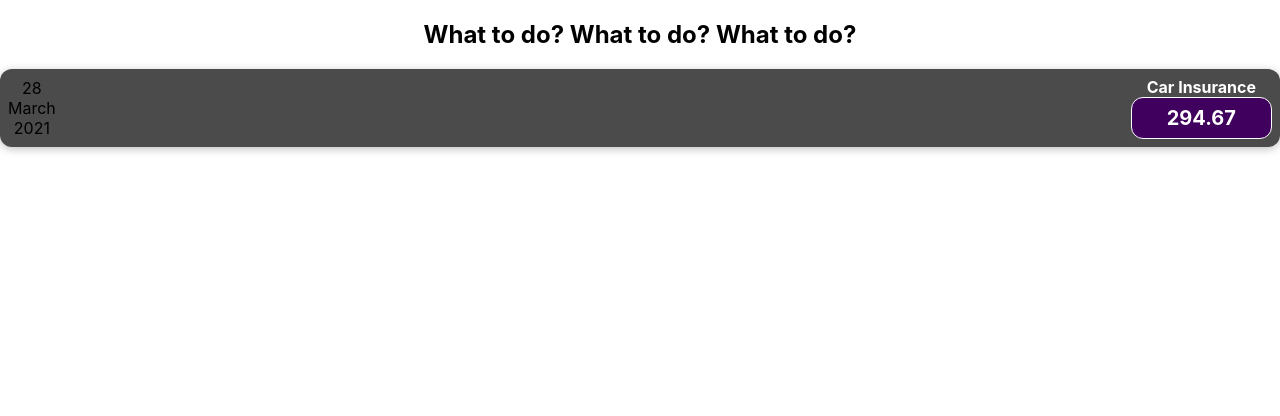
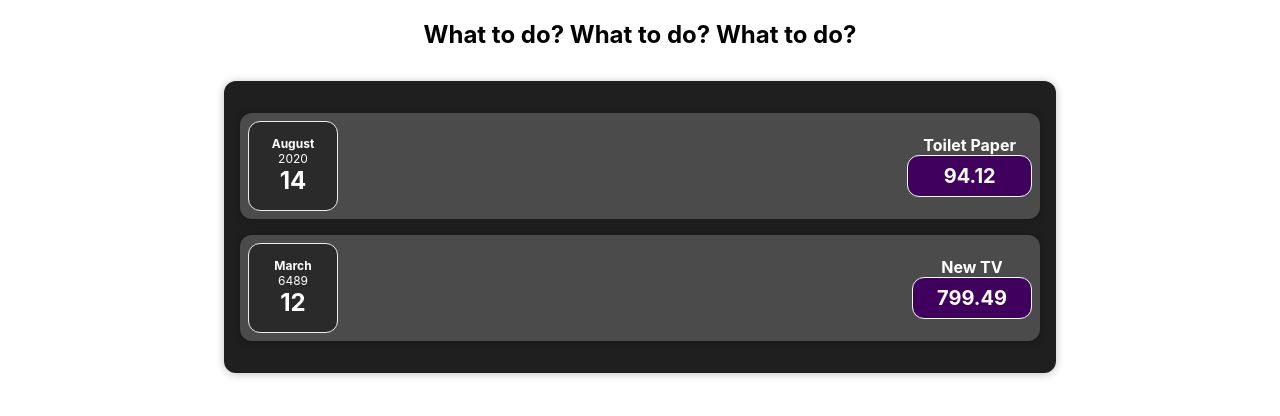
Before and after one commit to akashdeeep/expense-tracker, a React (Create React App) app: page / in a window 1280 px wide. Shown: the top 416 px of the page. Built offline with nearby package versions, Linux system fonts and the light colour scheme.

Commit message:
created expenses card

```diff
--- a/src/App.js
+++ b/src/App.js
@@ -1,14 +1,30 @@
 import "./App.css";
-import ExpenseItem from "./components/ExpenseItem";
+import Expenses from "./components/Expenses";
+
+const expenses = [
+	{
+		id: "e1",
+		title: "Toilet Paper",
+		amount: 94.12,
+		date: new Date(2020, 7, 14),
+	},
+	{
+		id: "e2",
+		title: "New TV",
+		amount: 799.49,
+		date: new Date(6489, 2, 12),
+	},
+];
 
 function App() {
 	return (
 		<div className="App">
 			<h2>What to do? What to do? What to do?</h2>
-			<ExpenseItem
+			{/* <ExpenseItem
 				date={new Date(2021, 2, 28)}
 				title={"Car Insurance"}
-				amount={294.67}></ExpenseItem>
+				amount={294.67}></ExpenseItem> */}
+			<Expenses items={expenses} />
 		</div>
 	);
 }
--- /dev/null
+++ b/src/components/Card.css
@@ -0,0 +1,4 @@
+.card {
+	border-radius: 12px;
+	box-shadow: 0 1px 8px rgba(0, 0, 0, 0.25);
+}
--- /dev/null
+++ b/src/components/Card.js
@@ -0,0 +1,8 @@
+import "./Card.css";
+
+function Card(props) {
+	const classes = "card " + props.className;
+	return <div className={classes}>{props.children}</div>;
+}
+
+export default Card;
--- /dev/null
+++ b/src/components/ExpenseDate.js
@@ -0,0 +1,16 @@
+import "./ExpenseDate.css";
+
+function ExpensDate(props) {
+	const month = props.date.toLocaleString("en-US", { month: "long" });
+	const day = props.date.toLocaleString("en-US", { day: "2-digit" });
+	const year = props.date.getFullYear();
+	return (
+		<div className="expense-date">
+			<div className="expense-date__month">{month}</div>
+			<div className="expense-date__year">{year}</div>
+			<div className="expense-date__day">{day}</div>
+		</div>
+	);
+}
+
+export default ExpensDate;
--- a/src/components/ExpenseItem.js
+++ b/src/components/ExpenseItem.js
@@ -1,18 +1,16 @@
+import ExpensDate from "./ExpenseDate";
 import "./ExpenseItem.css";
+import Card from "./Card";
 
 function ExpenseItem(props) {
 	return (
-		<div className="expense-item">
-			<div>
-				<div>{props.date.toLocaleString("en-US", { day: "2-digit" })}</div>
-				<div>{props.date.toLocaleString("en-US", { month: "long" })}</div>
-				<div>{props.date.getFullYear()}</div>
-			</div>
+		<Card className="expense-item">
+			<ExpensDate date={props.date} />
 			<div className="expense-item__descripetion">
 				<h2>{props.title}</h2>
 				<div className="expense-item__price">{props.amount}</div>
 			</div>
-		</div>
+		</Card>
 	);
 }
 
--- a/src/components/Expenses.css
+++ b/src/components/Expenses.css
@@ -4,6 +4,4 @@
 	margin: 2rem auto;
 	width: 50rem;
 	max-width: 95%;
-	border-radius: 12px;
-	box-shadow: 0 1px 8px rgba(0, 0, 0, 0.25);
 }
--- /dev/null
+++ b/src/components/Expenses.js
@@ -0,0 +1,19 @@
+import "./Expenses.css";
+import ExpenseItem from "./ExpenseItem";
+import Card from "./Card";
+
+function Expenses(props) {
+	return (
+		<Card className="expenses">
+			{props.items.map((expense) => (
+				<ExpenseItem
+					date={expense.date}
+					title={expense.title}
+					amount={expense.amount}
+				/>
+			))}
+		</Card>
+	);
+}
+
+export default Expenses;
```
